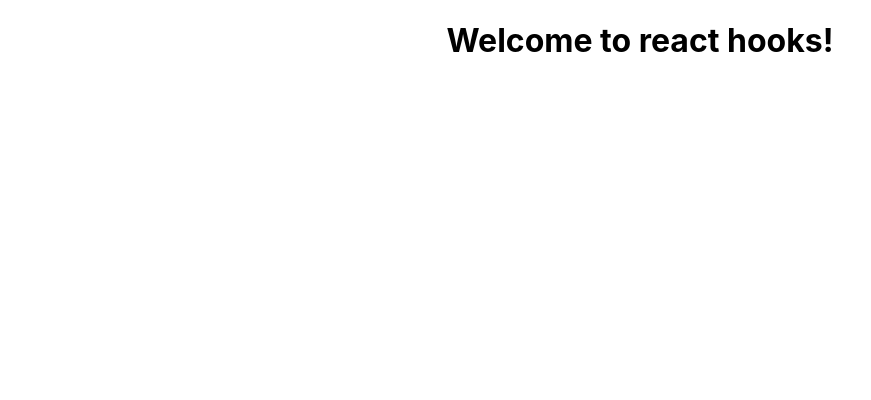
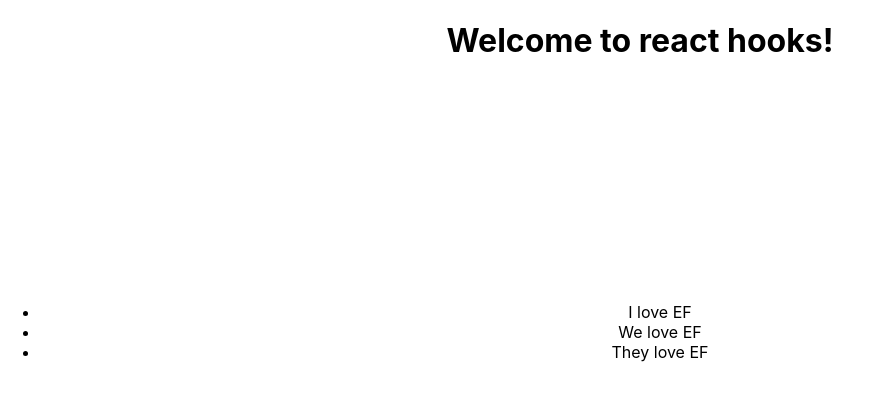
Before and after one commit to anhthucua/react-hooks-basic, a React (Create React App) app: page / in a window 1280 px wide. Shown: the top 400 px of the page, without its empty margins (0-871 px from the left). Built offline with nearby package versions, Linux system fonts and the light colour scheme.

Commit message:
04 - useState qua vi du TodoList

```diff
--- a/src/App.js
+++ b/src/App.js
@@ -1,12 +1,30 @@
 import './App.scss';
 import ColorBox from './components/ColorBox';
+import React, { useState } from 'react';
+import TodoList from './components/TodoList';
 
 function App() {
+  const [todoList, setTodoList] = useState([
+    { id: 1, title: 'I love EF'},
+    { id: 2, title: 'We love EF'},
+    { id: 3, title: 'They love EF'}
+  ])
+
+  function handleTodoClick(todo) {
+    const index = todoList.findIndex(x => x.id === todo.id);
+    if (index < 0) return;
+
+    const newTodoList = [...todoList];
+    newTodoList.splice(index, 1);
+    setTodoList(newTodoList);
+  }
+
   return (
     <div className="app">
       <h1>Welcome to react hooks!</h1>
 
       <ColorBox />
+      <TodoList todos={todoList} onTodoClick={handleTodoClick}/>
     </div>
   );
 }
--- a/src/components/ColorBox/index.jsx
+++ b/src/components/ColorBox/index.jsx
@@ -1,6 +1,5 @@
 import React, { useState } from 'react';
 import './ColorBox.scss';
-import PropTypes from 'prop-types';
 
 ColorBox.propTypes = {
 
--- /dev/null
+++ b/src/components/TodoList/index.jsx
@@ -0,0 +1,39 @@
+import React from 'react';
+import PropTypes from 'prop-types';
+
+TodoList.propTypes = {
+  todos: PropTypes.array,
+  onTodoClick: PropTypes.func,
+};
+
+TodoList.defaultProps = {
+  todos: [],
+  onTodoClick: null,
+}
+
+function TodoList(props) {
+  const { todos, onTodoClick } = props;
+
+  function handleClick(todo) {
+    if (onTodoClick) {
+      onTodoClick(todo);
+    }
+  }
+
+  return (
+    <ul className="todo-list">
+      {
+        todos.map(todo => (
+          <li
+            key={todo.id}
+            onClick={() => handleClick(todo)}
+          >
+            {todo.title}
+          </li>
+        ))
+      }
+    </ul>
+  );
+}
+
+export default TodoList;
```
